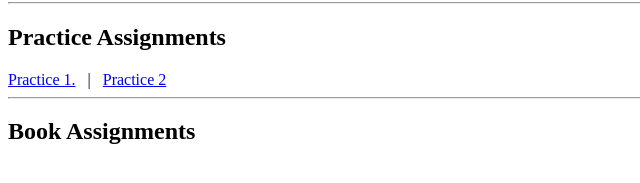
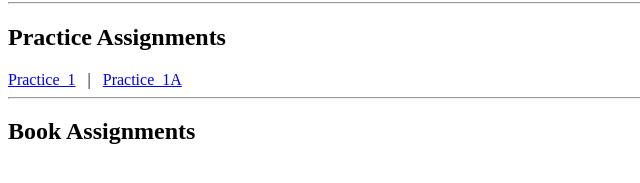
Before and after one commit to hcdresden-vanity/INFO2420, a plain HTML site: page index.html in a window 1280 px wide. Shown: the part 147-330 px from the top of the page, 0-640 px from the left. Drawn offline with Linux system fonts and the light colour scheme.

Commit message:
Update index.html

```diff
--- a/index.html
+++ b/index.html
@@ -11,9 +11,9 @@
 <h2>Projects</h2>
 <hr />
 <h2>Practice Assignments</h2>
-<a href="/INFO2420/practices/Practice_1/index.html">Practice 1.</a>
+<a href="/INFO2420/practices/Practice_1/index.html">Practice_1</a>
 &nbsp;&nbsp;|&nbsp;&nbsp;
-<a href="/Fall2015/practice/ExpWeb1/circle.html">Practice 2</a>
+<a href="/INFO2420/practices/Practice_1A/bistro/index.html">Practice_1A</a>
 
 <hr />
 <h2>Book Assignments</h2>
```
